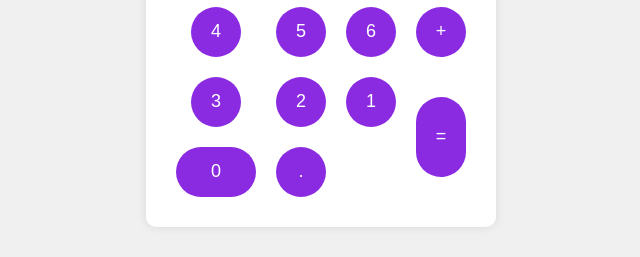
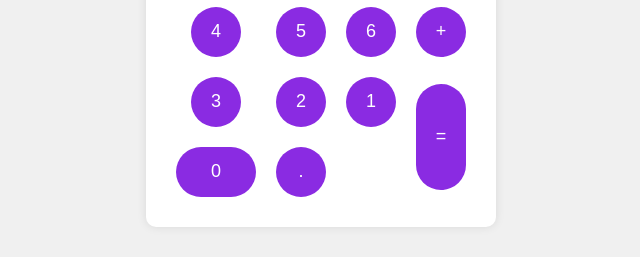
Before and after one commit to PaulaSena/Calculana, a plain HTML site: page index.html in a window 1280 px wide. Shown: the part 428-685 px from the top of the page, without its empty margins (319-959 px from the left). Drawn offline with Linux system fonts and the light colour scheme.

Commit message:
Update index.html

```diff
--- a/index.html
+++ b/index.html
@@ -38,7 +38,7 @@
                 <td><button class="botao" onclick="inserir('3')">3</button></td>
                 <td><button class="botao" onclick="inserir('2')">2</button></td>
                 <td><button class="botao" onclick="inserir('1')">1</button></td>
-                <td rowspan="2"><button class="botao" style="height: 80px;" onclick="calcular()">=</button></td>
+                <td rowspan="2"><button class="botao" style="height: 106px;" onclick="calcular()">=</button></td>
             </tr>
             <!--tr>(td>button.botao)*2-->
             <tr>
```
